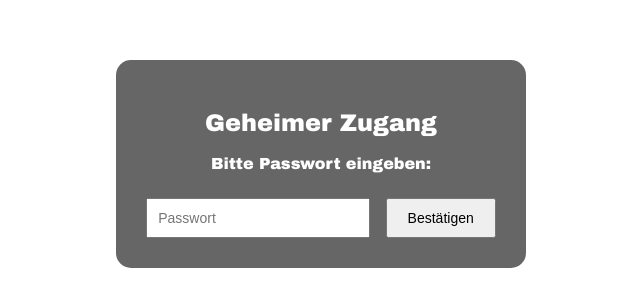
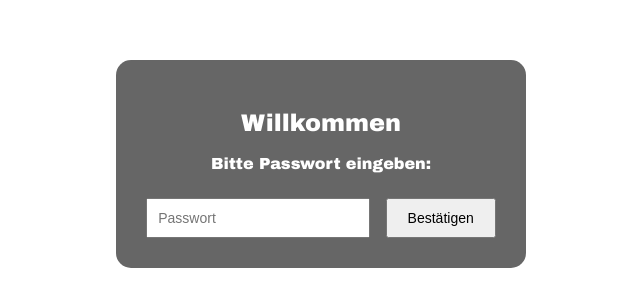
Before and after one commit to derMoerssias/False-God, a plain HTML site: page index.html in a window 1280 px wide. Shown: the part 236-542 px from the top of the page, without its empty margins (319-959 px from the left). Drawn offline with Linux system fonts and the light colour scheme.

Commit message:
Update index.html

```diff
--- a/index.html
+++ b/index.html
@@ -42,7 +42,7 @@
 </head>
 <body>
   <div class="container">
-    <h2>Geheimer Zugang</h2>
+    <h2>Willkommen</h2>
     <p>Bitte Passwort eingeben:</p>
     <input type="password" id="passwordInput" placeholder="Passwort">
     <button onclick="checkPassword()">Bestätigen</button>
```
